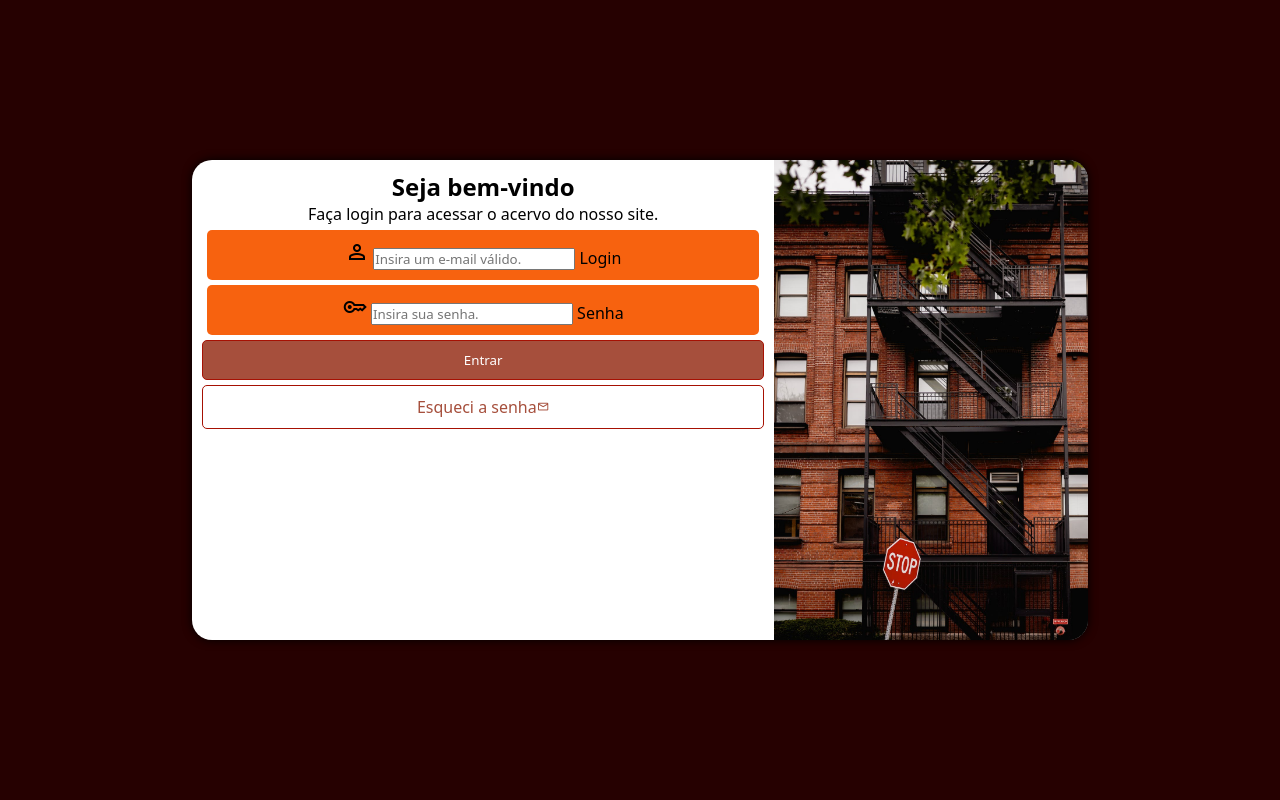
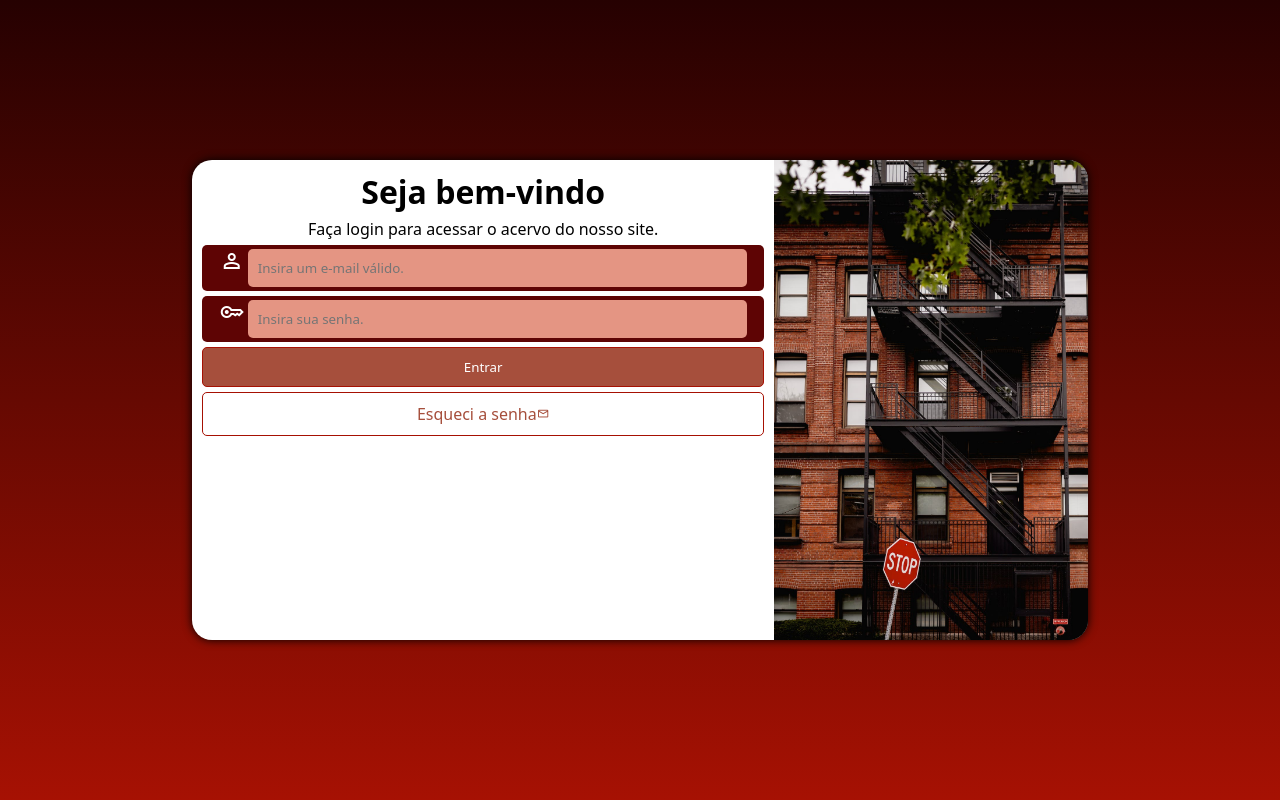
Before and after one commit to brunouesley/projeto-login, a PHP site: page /index02.html in a window 1280 px wide. Run offline with PHP 8.4, Linux system fonts and the light colour scheme.

Commit message:
projeto finalizado

```diff
--- a/estilos02/mfs.css
+++ b/estilos02/mfs.css
@@ -29,6 +29,7 @@ Grandes telas: acima de 1200px
 html,
 body {
     background-color: #260101;
+    height: 100vh;
 }
 
 section#login {
@@ -66,7 +67,7 @@ form#datas p {
     padding: 10px;
 }
 
-input[type=submit]{
+input[type=submit] {
     width: 100%;
     padding: 10px;
     border-radius: 5px;
@@ -75,11 +76,11 @@ input[type=submit]{
     border: 1px solid #A61103;
 }
 
-input[type=submit]:hover{
+input[type=submit]:hover {
     background-color: #592b20;
 }
 
-.botao{
+.botao {
     display: block;
     width: 100%;
     padding: 10px;
@@ -91,16 +92,49 @@ input[type=submit]:hover{
     border: 1px solid #A61103;
     margin-top: 5px;
 }
-.botao:hover{
+
+.botao:hover {
     background-color: #eb7156dc;
     color: white;
 }
-.botao span{
+
+.botao span {
     font-size: .8em;
 }
-.campo{
-    background-color: #F7620F;
-    padding: 10px;
+
+form div.campo {
+    width: 100%;
+    background-color: #5e0404;
+    padding: 4px;
     margin: 5px;
     border-radius: 5px;
+    margin: 5px auto;
 }
+
+form div.campo input {
+    background-color: #e49583;
+    padding: 10px;
+    border-radius: 5px;
+    width: 243px;
+    border: 0;
+
+}
+
+form div.campo input:hover {
+    background-color: #b77566;
+}
+
+form div.campo span {
+    color: white;
+    font-size: 1.5em;
+}
+
+h1 {
+    text-align: center;
+    width: 100%;
+}
+
+p {
+    font-size: .8em;
+    margin: 5px;
+}
--- a/estilos02/mqs.css
+++ b/estilos02/mqs.css
@@ -1,43 +1,78 @@
 @charset "UTF-8";
 
 @media screen and (min-width: 768px) and (max-width: 992px) {
-    section#login{
+    html,
+    body {
+        background: -webkit-linear-gradient(bottom, #A61103, #260101);
+    }
+
+    section#login {
         width: 70vw;
         height: 50vh;
 
     }
-    div#img{
+
+    div#img {
         float: left;
         padding: 50px;
         width: 30%;
         height: 100%;
         background-position: center bottom;
     }
-    div#formul{
+
+    div#formul {
         float: right;
         width: 70%;
         text-align: center;
     }
+
+    form div.campo input {
+        width: 90%;
+    }
+
+    h1 {
+        font-size: 1.5em;
+    }
+
+    p {
+        font-size: .9em;
+    }
 }
 
 @media screen and (min-width: 992px) {
-    body{
-        background-image: -moz-linear-gradient(bottom #F7110F, #260101);
+
+    html,
+    body {
+        background: -webkit-linear-gradient(bottom, #A61103, #260101);
     }
-    section#login{
+
+    section#login {
         width: 70vw;
         height: 60vh;
     }
-    div#img{
+
+    div#img {
         float: right;
         width: 35%;
         height: 70vh;
         background-position: top left;
     }
-    div#formul{
+
+    div#formul {
         float: right;
         text-align: center;
         width: 65%;
     }
 
+    form div.campo input {
+        width: 90%;
+    }
+
+    h1 {
+        font-size: 2em;
+    }
+
+    p {
+        font-size: 1em;
+    }
 }
--- a/index02.html
+++ b/index02.html
@@ -24,20 +24,22 @@
                     <div class="campo">
                         <span class="material-symbols-outlined">
                             person
-                            </span>
-                        <input type="email" name="email" id="imail" placeholder="Insira um e-mail válido." maxlength="30" autocomplete="email" required>
-                        <label for="imail">Login</label>
+                        </span>
+                        <input type="email" name="email" id="imail" placeholder="Insira um e-mail válido."
+                            maxlength="30" autocomplete="email" required>
+                        <label for="imail"></label>
                     </div>
                     <div class="campo">
                         <span class="material-symbols-outlined">
                             key
-                            </span>
-                        <input type="password" name="password" id="ipass" required max="20" minlength="8" placeholder="Insira sua senha.">
-                        <label for="ipass">Senha</label>
+                        </span>
+                        <input type="password" name="password" id="ipass" required max="20" minlength="8"
+                            placeholder="Insira sua senha.">
+                        <label for="ipass"></label>
                     </div>
                     <input type="submit" value="Entrar">
                     <a href="esqueci.html" class="botao">Esqueci a senha<span class="material-symbols-outlined">
-                        mail
+                            mail
                         </span></a>
 
                 </form>
```
